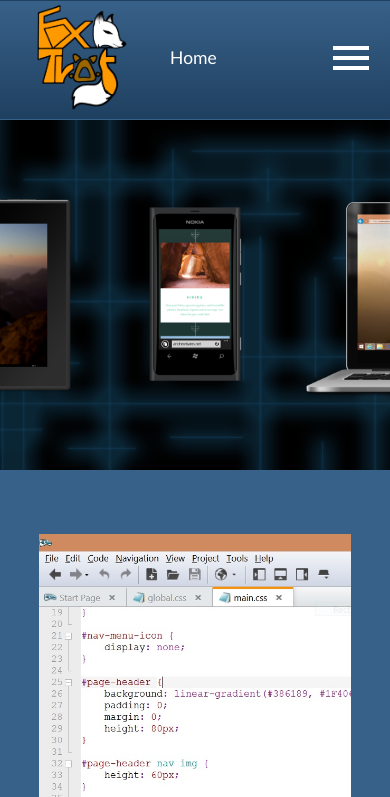
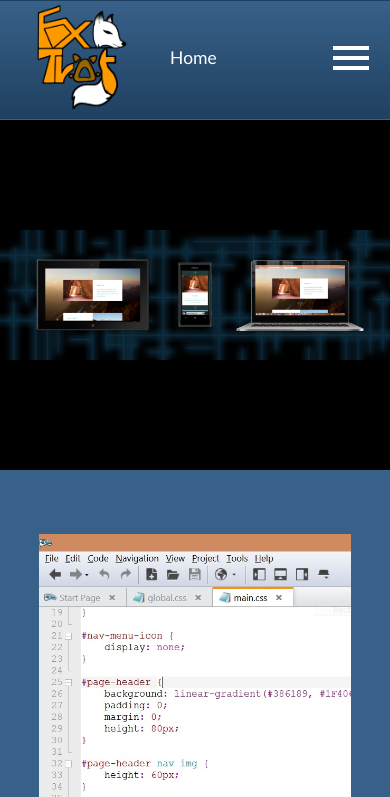
Before and after one commit to andrewbares/Foxtrot-Designs, a PHP site: page / in a window 390 px wide. Shown: the top 797 px of the page. Run offline with PHP 8.4, Linux system fonts and the light colour scheme; some libraries are stand-ins or nearby versions; some web fonts are replaced.

Commit message:
Fixed slide image for responsive display

```diff
--- a/css/index.css
+++ b/css/index.css
@@ -121,6 +121,13 @@
 
 }
 
+@media screen and (max-width: 900px) {
+
+    #slide{
+      background-size: contain;
+    }
+}
+
 @media screen and (max-width: 520px) {
 
     .column {
```
